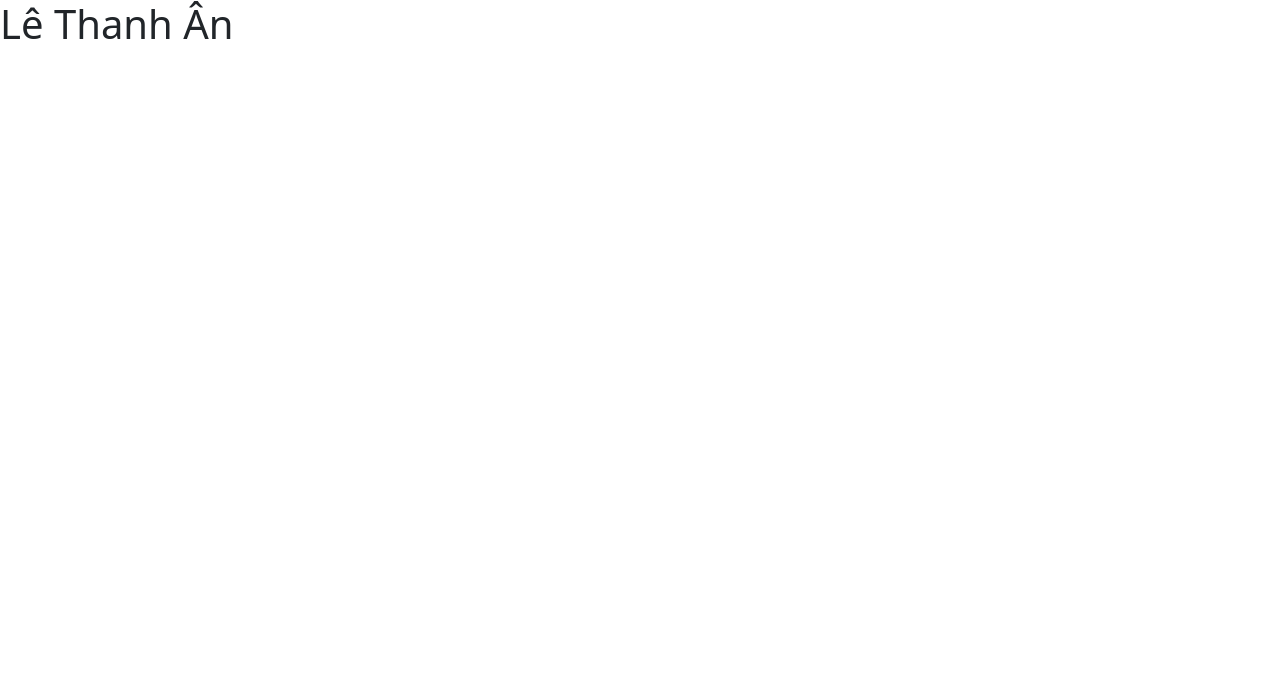
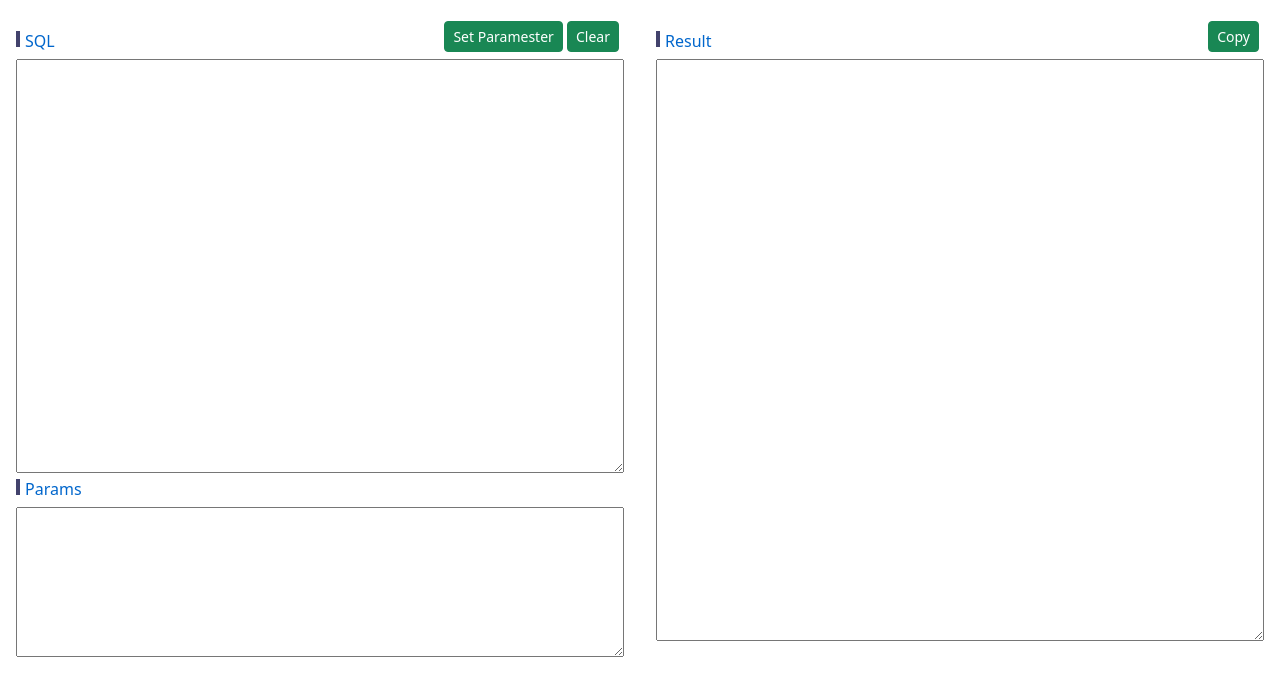
Before and after one commit to anlethanh048/replaceparams, a React (Create React App) app: page /replaceparams/ in a window 1280 px wide. Shown: the top 696 px of the page. Built offline with nearby package versions, Linux system fonts and the light colour scheme; the HTML template or start-up script is replaced by a standard one.

Commit message:
Update index.js

```diff
--- a/src/index.js
+++ b/src/index.js
@@ -9,7 +9,7 @@ const root = ReactDOM.createRoot(document.getElementById('root'));
 root.render(
   <React.StrictMode>
     <BrowserRouter basename="/replaceparams">
-     <h1>Lê Thanh Ân</h1>
+     <App />
     </BrowserRouter>
   </React.StrictMode>
 );
```
